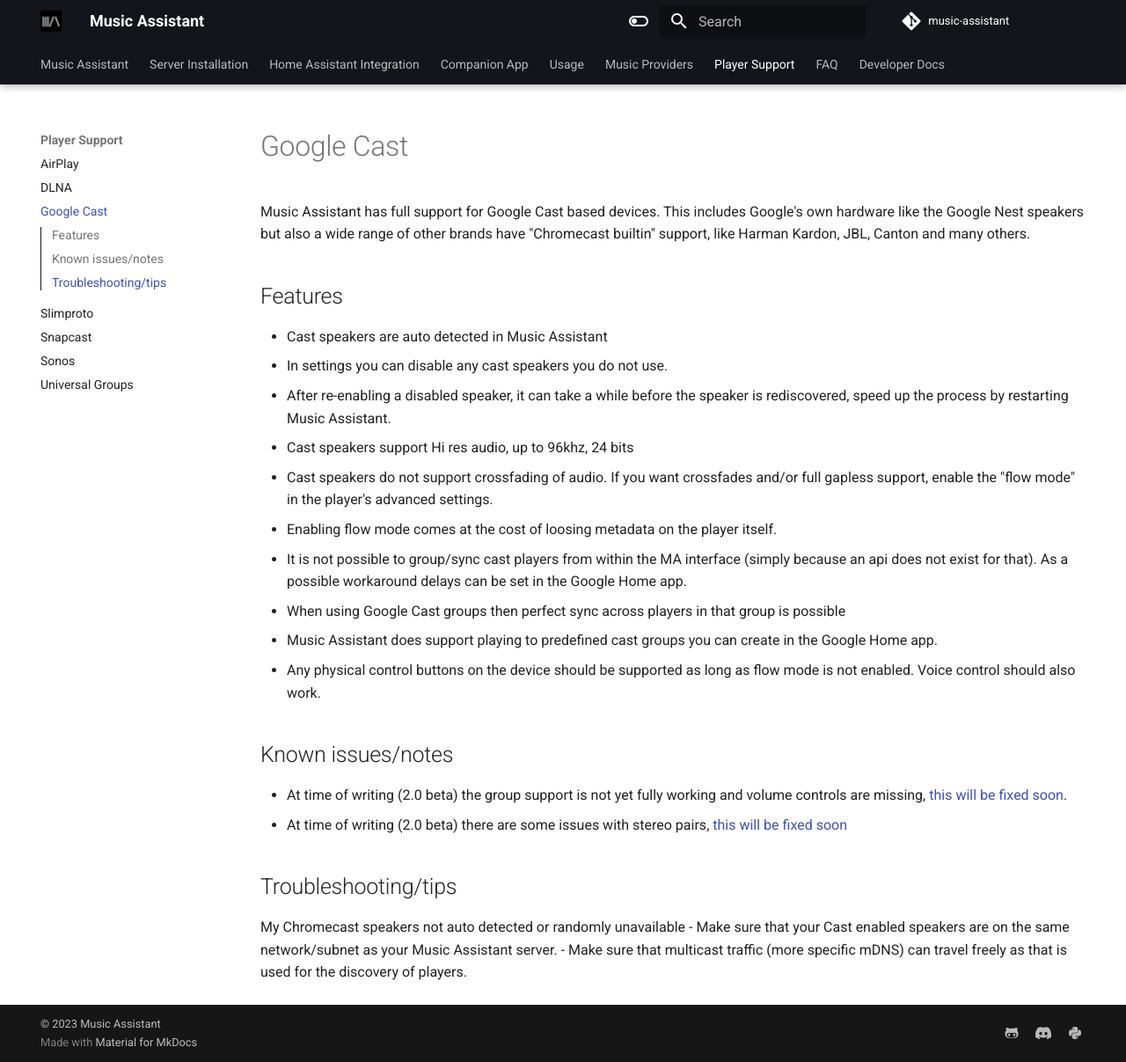
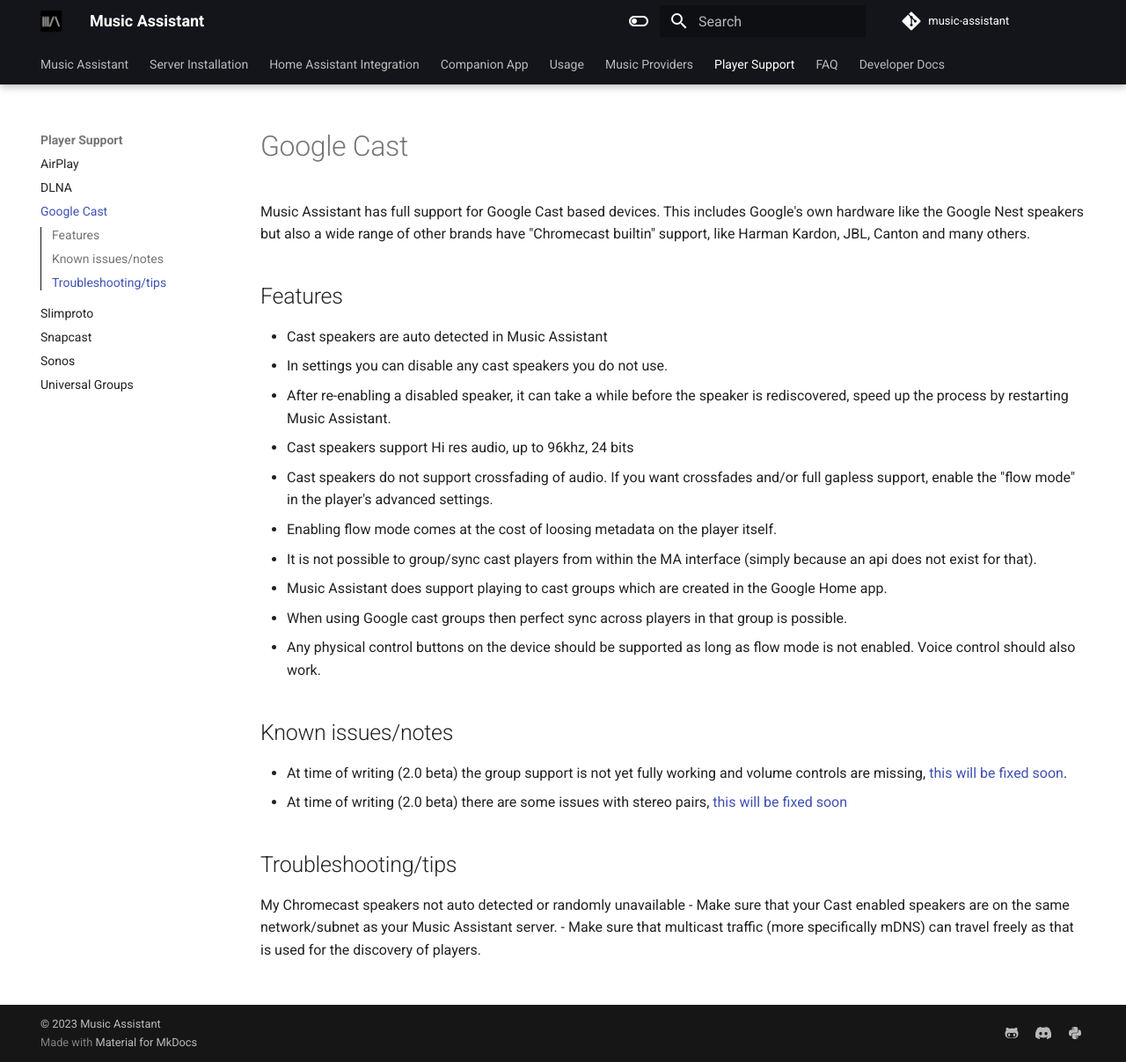
Before and after one commit to pwbriggs/music-assistant.github.io, an MkDocs documentation site: the page built from docs/player-support/google-cast.md, in a window 1280 px wide and 1207 px high. Shown: the whole window at 88% size. Built offline with MkDocs 1.6.1 and Material for MkDocs 9.7.7, drawn with Linux system fonts in a browser that asks for light colours.

Commit message:
Minor improvements to  google-cast.md

```diff
--- a/docs/player-support/google-cast.md
+++ b/docs/player-support/google-cast.md
@@ -10,9 +10,9 @@
 - Cast speakers support Hi res audio, up to 96khz, 24 bits
 - Cast speakers do not support crossfading of audio. If you want crossfades and/or full gapless support, enable the "flow mode" in the player's advanced settings.
 - Enabling flow mode comes at the cost of loosing metadata on the player itself.
-- It is not possible to group/sync cast players from within the MA interface (simply because an api does not exist for that). As a possible workaround delays can be set in the Google Home app.
-- When using Google Cast groups then perfect sync across players in that group is possible
-- Music Assistant does support playing to predefined cast groups you can create in the Google Home app.
+- It is not possible to group/sync cast players from within the MA interface (simply because an api does not exist for that).
+- Music Assistant does support playing to cast groups which are created in the Google Home app.
+- When using Google cast groups then perfect sync across players in that group is possible.
 - Any physical control buttons on the device should be  supported as long as flow mode is not enabled. Voice control should also work.
 
 
@@ -27,4 +27,4 @@
 
 My Chromecast speakers not auto detected or randomly unavailable
 - Make sure that your Cast enabled speakers are on the same network/subnet as your Music Assistant server.
-- Make sure that multicast traffic (more specific mDNS) can travel freely as that is used for the discovery of players.
+- Make sure that multicast traffic (more specifically mDNS) can travel freely as that is used for the discovery of players.
```
